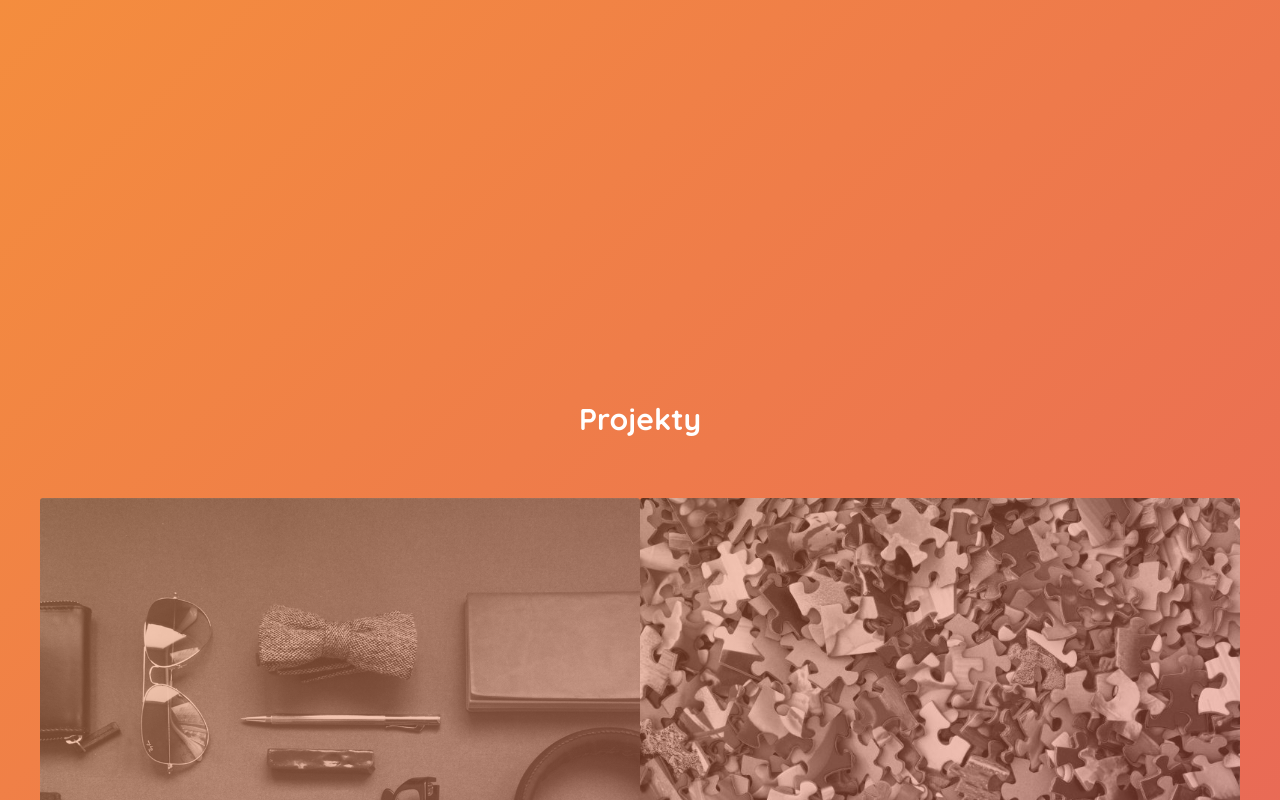
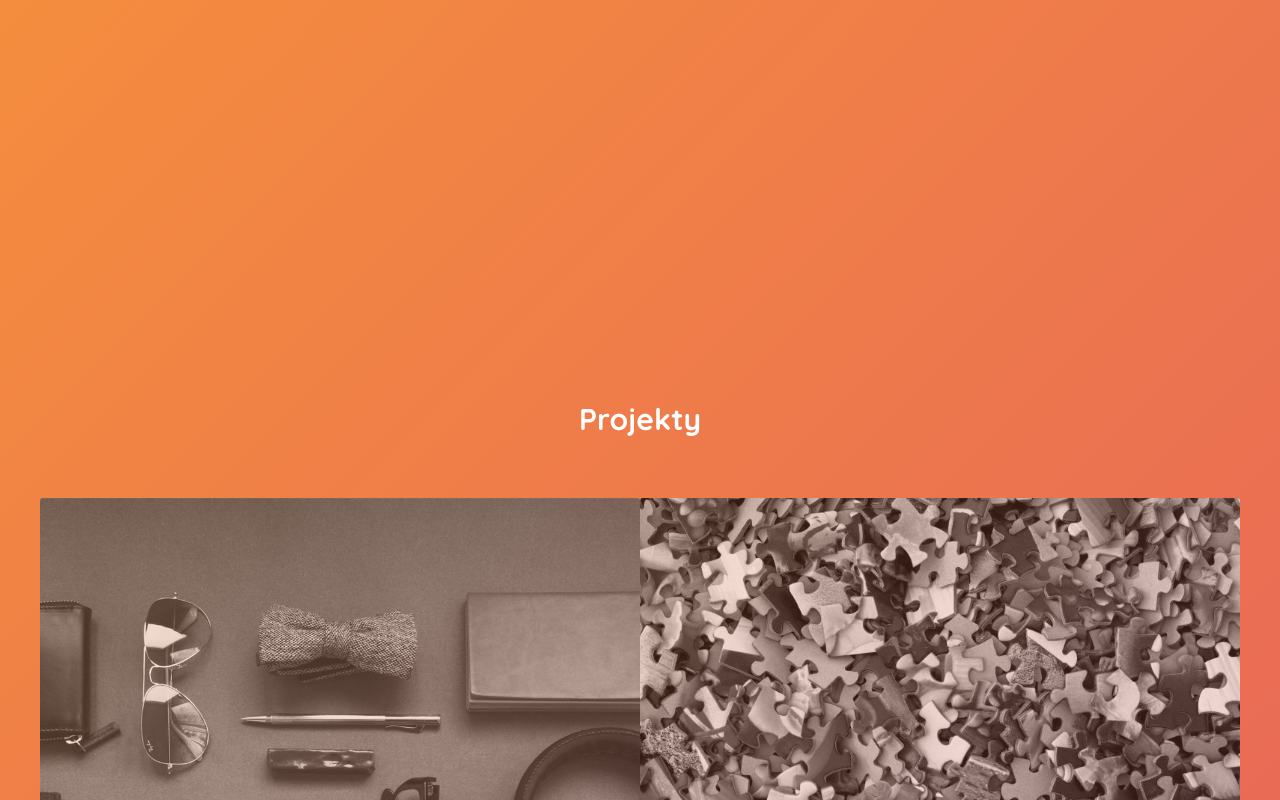
Before and after one commit to marcinswirek/res-single-page, a website: page index.html in a window 1280 px wide. Shown: the part 2000-2800 px from the top of the page. Drawn offline with nearby package versions, Linux system fonts and the light colour scheme.

Commit message:
Fix appearing header btn. Change opacity on portfolio img

```diff
--- a/sass/blocks/_index.scss
+++ b/sass/blocks/_index.scss
@@ -28,6 +28,7 @@ header {
     font-weight: 300;
     letter-spacing: 1.5px;
     transition: .2s all linear;
+    opacity: 0;
     cursor: pointer;
 
     &:hover {
--- a/sass/blocks/_portfolio.scss
+++ b/sass/blocks/_portfolio.scss
@@ -82,7 +82,7 @@
     border-radius: 3px;
     padding: 240px 140px;
     filter: grayscale(100%);
-    opacity: .6;
+    opacity: .8;
 }
 
 .portfolio-item-img-1 {
```
Also changed, not shown: css/main.css, 1 other file.
